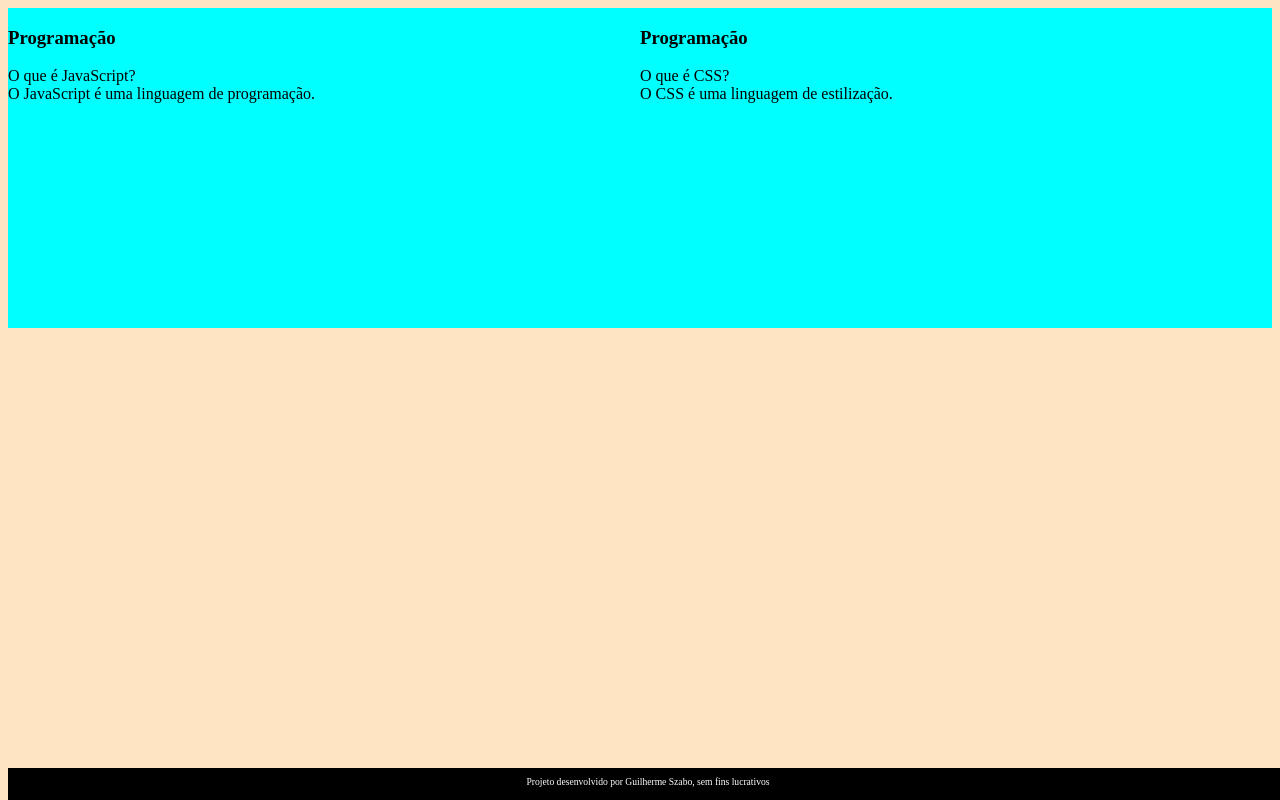
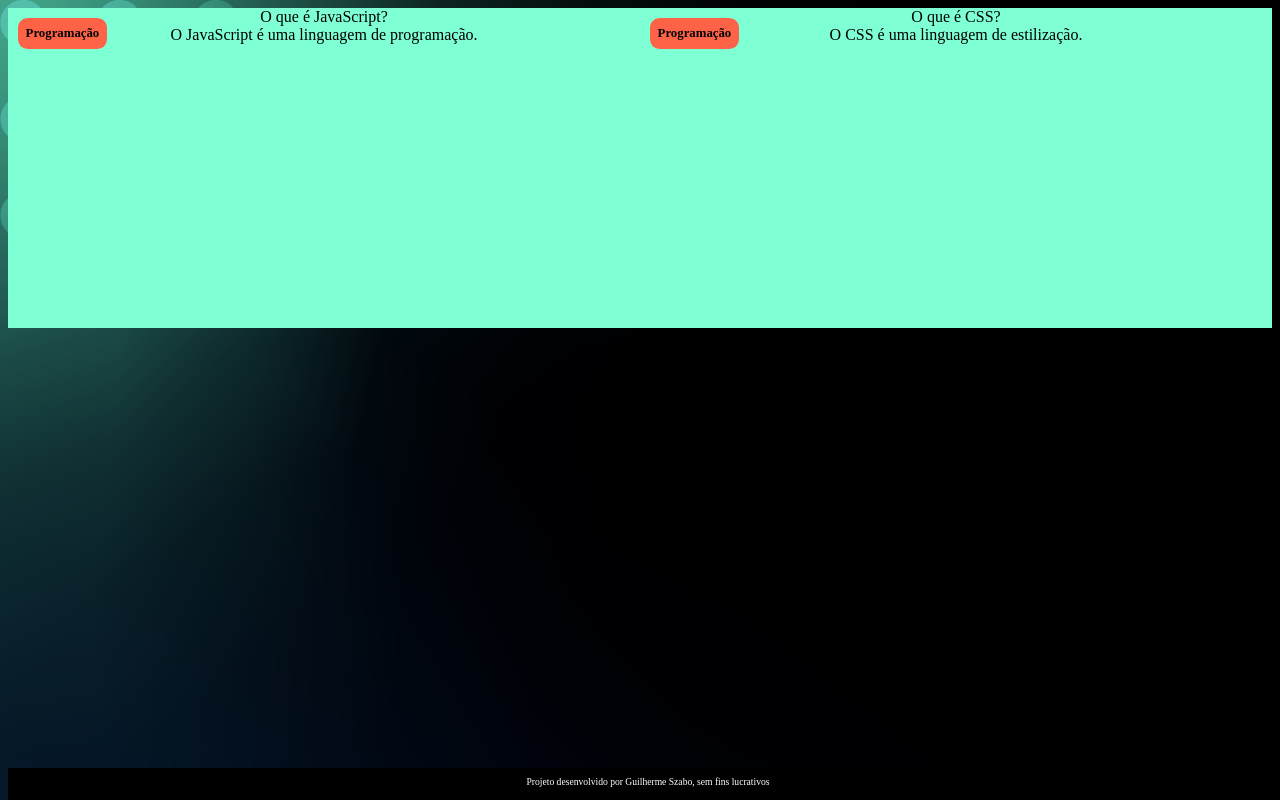
Before and after one commit to GuilhermeSZB/FlashCards, a plain HTML site: page index.html in a window 1280 px wide. Drawn offline with Linux system fonts and the light colour scheme.

Commit message:
fundo de página

```diff
--- a/assets/style.css
+++ b/assets/style.css
@@ -1,5 +1,5 @@
 body{
-    background-color:bisque;
+    background: url('img/bg-desktop.webp');
     font-family: Bai Jamjujuree;
 }
 
@@ -26,12 +26,12 @@ footer p{
     flex-grow: 1;
     flex-basis: calc(33% - 6rem);
 }
-.cartao__couteudo{
+.cartao__conteudo{
     text-align: center;
     background-color: aquamarine;
     height: 100%;
 }
-.cartao__couteudo h3{
+.cartao__conteudo h3{
     background-color: tomato;
     text-align: left;
     padding: 0.5rem;
```
Also changed, not shown: assets/img/bg-desktop.webp (added), assets/img/bg-mobile.webp (added), assets/img/bg-tablet.webp (added), index.html (line endings or trailing spaces).
